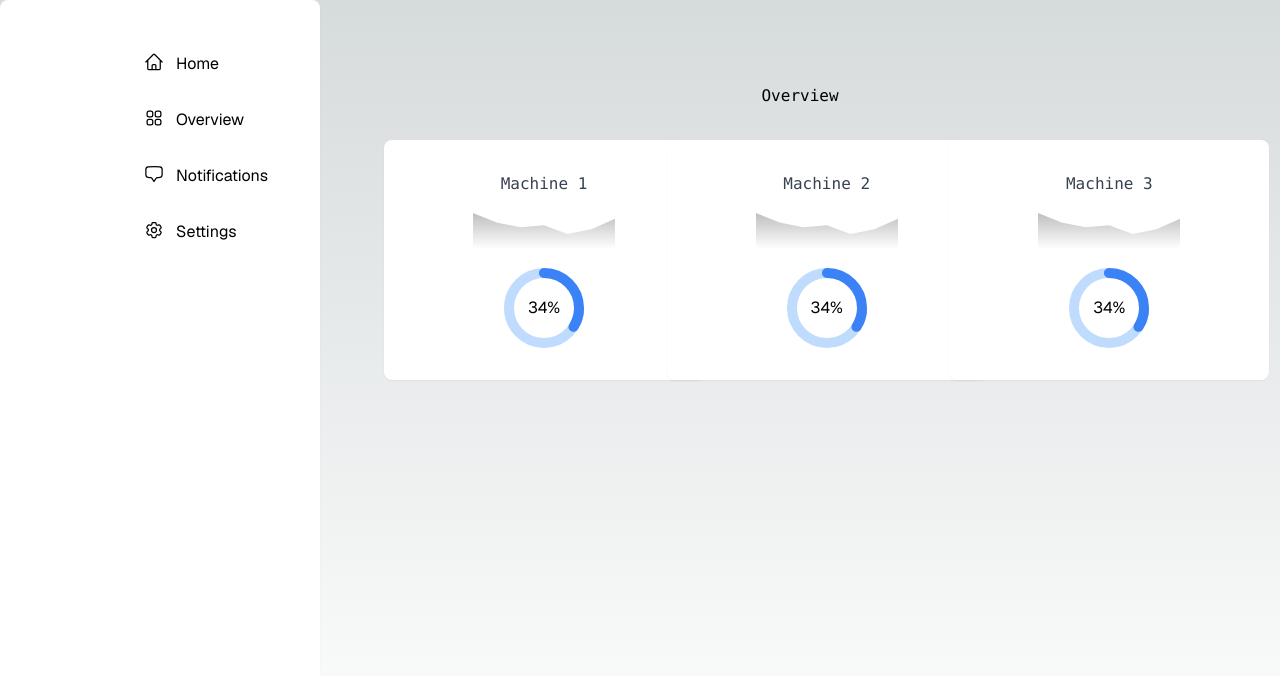
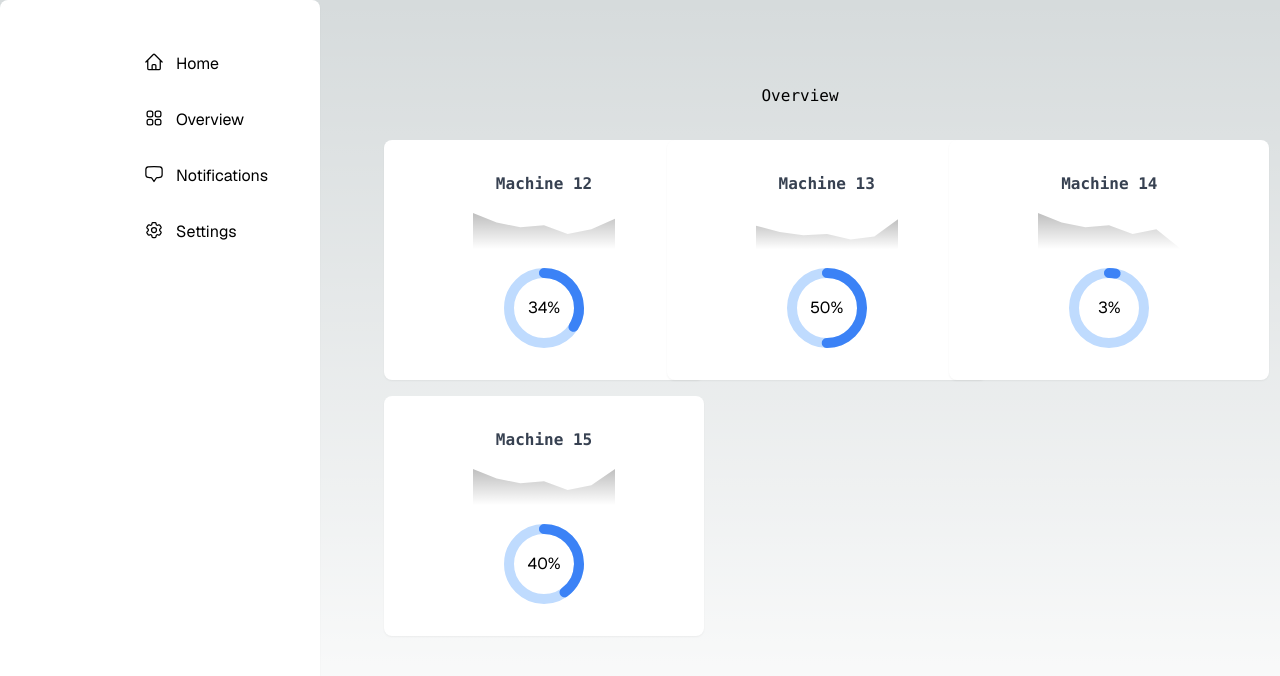
Before and after one commit to mihamieat/gpac-ui, a Next.js app: page /overview in a window 1280 px wide. Shown: the top 676 px of the page. Built offline with nearby package versions, Linux system fonts and the light colour scheme.

Commit message:
refactor: factorize overview card

```diff
--- a/src/app/(main)/overview/page.tsx
+++ b/src/app/(main)/overview/page.tsx
@@ -1,8 +1,11 @@
 import { Card } from "@/components/tremor/Card";
 import { SparkAreaChart } from "@/components/tremor/SparkChart";
 import { ProgressCircle } from "@/components/tremor/ProgressCircle";
+import OverviewCard from "@/components/OverviewCard";
 
-const chartdata = [
+const chartData = [
+  {
+    chartdata: [
       {
         time: "10:00",
         Percent: 40,
@@ -31,6 +34,112 @@ const chartdata = [
         time: "10:06",
         Percent: 34,
       },
+    ],
+    device: "Machine 12",
+    donutChartdata: 34,
+  },
+  {
+    chartdata: [
+      {
+        time: "10:00",
+        Percent: 40,
+      },
+      {
+        time: "10:01",
+        Percent: 30,
+      },
+      {
+        time: "10:02",
+        Percent: 25,
+      },
+      {
+        time: "10:03",
+        Percent: 27,
+      },
+      {
+        time: "10:04",
+        Percent: 18,
+      },
+      {
+        time: "10:05",
+        Percent: 23,
+      },
+      {
+        time: "10:06",
+        Percent: 50,
+      },
+    ],
+    device: "Machine 13",
+    donutChartdata: 50,
+  },
+  {
+    chartdata: [
+      {
+        time: "10:00",
+        Percent: 40,
+      },
+      {
+        time: "10:01",
+        Percent: 30,
+      },
+      {
+        time: "10:02",
+        Percent: 25,
+      },
+      {
+        time: "10:03",
+        Percent: 27,
+      },
+      {
+        time: "10:04",
+        Percent: 18,
+      },
+      {
+        time: "10:05",
+        Percent: 23,
+      },
+      {
+        time: "10:06",
+        Percent: 3,
+      },
+    ],
+    device: "Machine 14",
+    donutChartdata: 3,
+  },
+  {
+    chartdata: [
+      {
+        time: "10:00",
+        Percent: 40,
+      },
+      {
+        time: "10:01",
+        Percent: 30,
+      },
+      {
+        time: "10:02",
+        Percent: 25,
+      },
+      {
+        time: "10:03",
+        Percent: 27,
+      },
+      {
+        time: "10:04",
+        Percent: 18,
+      },
+      {
+        time: "10:05",
+        Percent: 23,
+      },
+      {
+        time: "10:06",
+        Percent: 40,
+      },
+    ],
+    device: "Machine 15",
+    donutChartdata: 40,
+  },
 ];
 
 const donutChartdata = 34;
@@ -43,81 +152,14 @@ export default function Notifications() {
           Overview
         </h1>
         <div className="grid grid-cols-3 justify-center gap-4">
-          <Card className="w-80 h-60 flex flex-col justify-center hover:bg-gray-100 items-center">
-            <div className="mb-4">
-              <p className="text-center font-mono text-gray-700 dark:text-gray-300">
-                Machine 1
-              </p>
-            </div>
-            <div className="flex justify-center items-center">
-              <SparkAreaChart
-                data={chartdata}
-                categories={["Percent"]}
-                index={"time"}
-                colors={["violet"]}
-                className="sm:h-10 sm:w-36"
+          {chartData.map((overview, index) => (
+            <OverviewCard
+              key={index}
+              device={overview.device}
+              chartdata={overview.chartdata}
+              donutChartdata={overview.donutChartdata}
             />
-            </div>
-            <div className="flex flex-col justify-center items-center mt-4">
-              <ProgressCircle
-                value={donutChartdata}
-                strokeWidth={10}
-                radius={40}
-              >
-                <span className="text-center">{donutChartdata}%</span>
-              </ProgressCircle>
-            </div>
-          </Card>
-          <Card className="w-80 h-60 flex flex-col justify-center items-center">
-            <div className="mb-4">
-              <p className="text-center font-mono text-gray-700 dark:text-gray-300">
-                Machine 2
-              </p>
-            </div>
-            <div className="flex justify-center items-center">
-              <SparkAreaChart
-                data={chartdata}
-                categories={["Percent"]}
-                index={"time"}
-                colors={["violet"]}
-                className="sm:h-10 sm:w-36"
-              />
-            </div>
-            <div className="flex flex-col justify-center items-center mt-4">
-              <ProgressCircle
-                value={donutChartdata}
-                strokeWidth={10}
-                radius={40}
-              >
-                <span className="text-center">{donutChartdata}%</span>
-              </ProgressCircle>
-            </div>
-          </Card>
-          <Card className="w-80 h-60 flex flex-col justify-center items-center">
-            <div className="mb-4">
-              <p className="text-center font-mono text-gray-700 dark:text-gray-300">
-                Machine 3
-              </p>
-            </div>
-            <div className="flex justify-center items-center">
-              <SparkAreaChart
-                data={chartdata}
-                categories={["Percent"]}
-                index={"time"}
-                colors={["violet"]}
-                className="sm:h-10 sm:w-36"
-              />
-            </div>
-            <div className="flex flex-col justify-center items-center mt-4">
-              <ProgressCircle
-                value={donutChartdata}
-                strokeWidth={10}
-                radius={40}
-              >
-                <span className="text-center">{donutChartdata}%</span>
-              </ProgressCircle>
-            </div>
-          </Card>
+          ))}
         </div>
       </div>
     </main>
--- /dev/null
+++ b/src/components/OverviewCard/index.tsx
@@ -0,0 +1,47 @@
+import { Card } from "@/components/tremor/Card";
+import { SparkAreaChart } from "@/components/tremor/SparkChart";
+import { ProgressCircle } from "@/components/tremor/ProgressCircle";
+import React from "react";
+
+interface ChartData {
+  time: string;
+  Percent: number;
+}
+
+interface OverviewCardProps {
+  device: string;
+  chartdata: ChartData[];
+  donutChartdata: number;
+}
+
+const OverviewCard: React.FC<OverviewCardProps> = ({
+  device,
+  chartdata,
+  donutChartdata,
+}) => {
+  return (
+    <Card className="w-80 h-60 flex flex-col justify-center items-center">
+      <div className="mb-4">
+        <p className="text-center font-mono text-gray-700 dark:text-gray-300">
+          <b>{device}</b>
+        </p>
+      </div>
+      <div className="flex justify-center items-center">
+        <SparkAreaChart
+          data={chartdata}
+          categories={["Percent"]}
+          index={"time"}
+          colors={["violet"]}
+          className="sm:h-10 sm:w-36"
+        />
+      </div>
+      <div className="flex flex-col justify-center items-center mt-4">
+        <ProgressCircle value={donutChartdata} strokeWidth={10} radius={40}>
+          <span className="text-center">{donutChartdata}%</span>
+        </ProgressCircle>
+      </div>
+    </Card>
+  );
+};
+
+export default OverviewCard;
```
Lines whose indentation alone changed are shown as unchanged.
